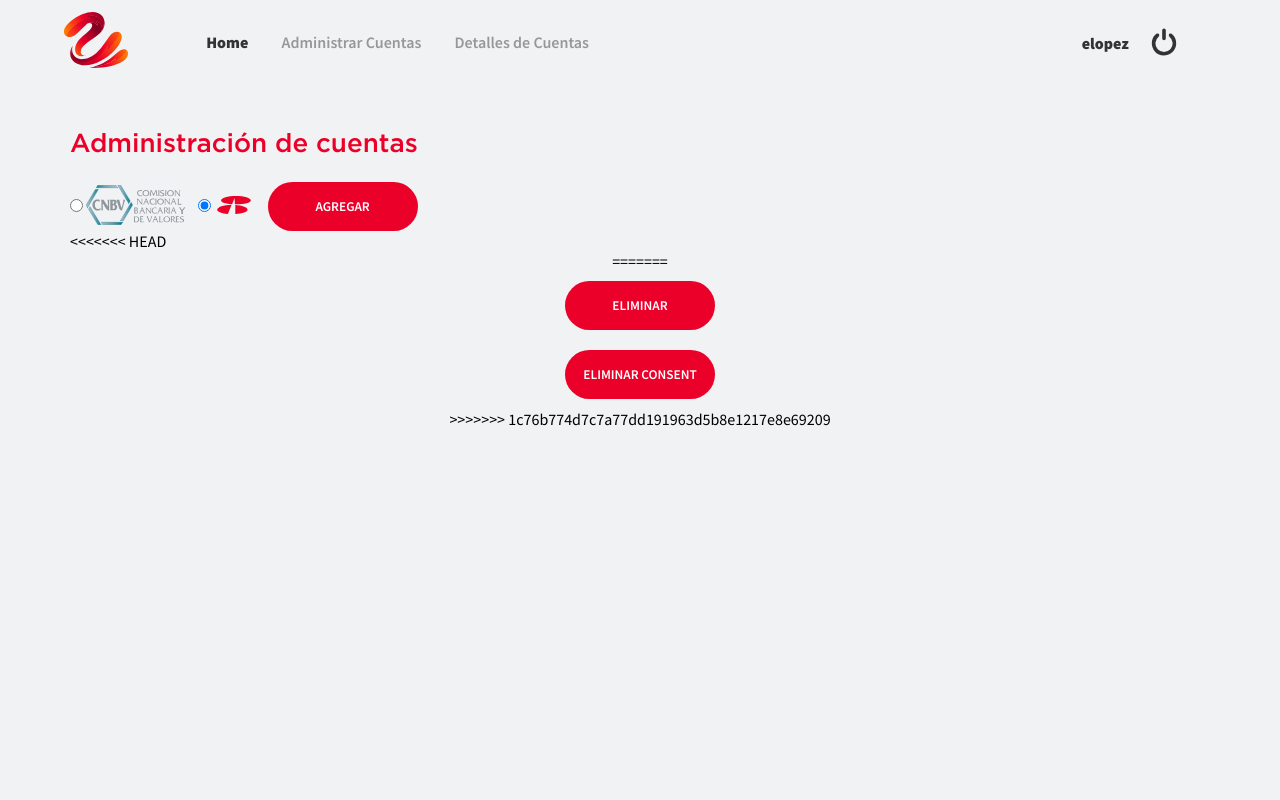
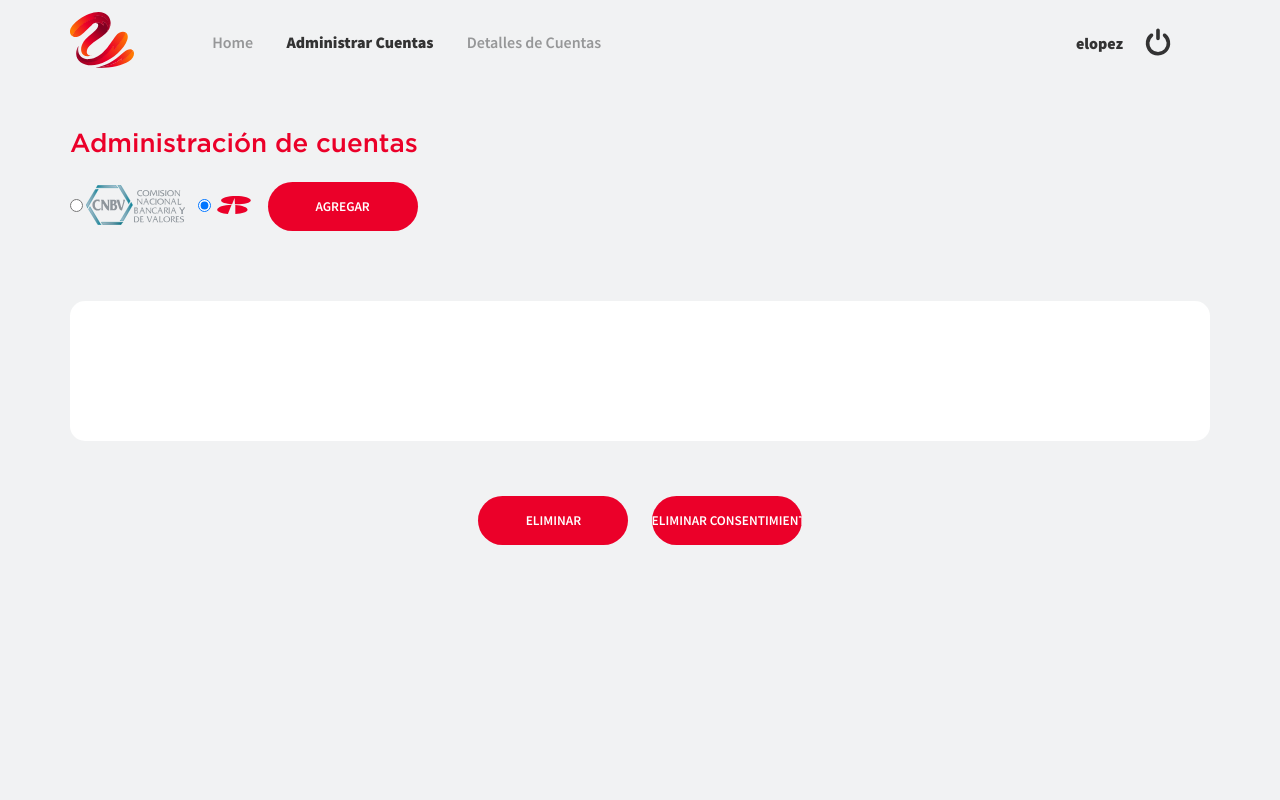
Before and after one commit to baloo420/DemoBanorte, a Django app: page /administro_ctas/ in a window 1280 px wide. Run offline with Django 3.2, Linux system fonts and the light colour scheme; data comes from the database, SQL or seed files in the repository; data that the repository does not hold is empty; some libraries are stand-ins or nearby versions; some web fonts are replaced.

Commit message:
Estilos menus

```diff
--- a/demobanorte/Apps/apicall/static/css/style.css
+++ b/demobanorte/Apps/apicall/static/css/style.css
@@ -33,9 +33,9 @@
 }
 
 .header-top {
-  padding-left: 5%;
+  /*padding-left: 5%;
   padding-right: 5%;
-  width: 100%;
+  width: 100%;*/
   background-color: transparent;
   margin-bottom: 25px;
 }
@@ -719,7 +719,6 @@
 
 
 /**********      Banorte     **********/
-@import url("https://fonts.googleapis.com/css?family=Roboto:300,400,500");
 @font-face{
   font-family:'Gotham Book';
   src:url("../fonts/Gotham-Book.eot?#iefix") format("embedded-opentype"),
@@ -804,6 +803,9 @@
   vertical-align:top;
   width:100%;
   display:block;
+  padding-bottom:125px;
+  margin-bottom:50px;
+  margin-top: 20px;
 }
 .tarjeta{
   background-color:#FFFFFF;
@@ -811,30 +813,68 @@
   margin:15px 1%;
   display:inline-block;
   vertical-align:top;
+/*  box-shadow: -5px 0px 20px 3px #DDDDDD;*/
+  border:1px solid #DDDDDD;
+  border-radius:4px;
+  padding:8px;
 }
+.tarjeta:hover{
+  box-shadow: -5px 0px 20px 3px #DDDDDD;
+}
+.tarjeta.active{
+  box-shadow: -5px 0px 20px 3px #DDDDDD;
+}
+
+
+
 .form_content{
   width:100%;
+  padding:20px 0px;
 }
 .hidden{
   display:none;
 }
+.menuElimina{
+
+}
+.menuElimina input{
+  display:inline-block;
+  margin:5px 10px;
+}
+
+.divMid{
+  display:inline-block;
+  width:48%;
+}
+.text-right{
+  text-align:right;
+}
+
+.menuServicio form{
+  display:block;
+  margin-bottom: 30px;
+}
+.menuServicio form select{
+  display: inline-block;
+  max-width: 350px;
+  width: 100%;
+  padding: 5px;
+  border: 1px solid #AAAAAA;
+}
+
 
 @media (min-width:576px){
   .content{
     max-width:540px;
   }
-  /*.menuServicio select{
-    display:inline-block;
-    max-width:350px;
-  }*/
 }
 @media (min-width:768px){
   .content{
     max-width:720px;
   }
-  /*.menuServicio form select{
+  .menuServicio form select{
     margin-right:20px;
-  }*/
+  }
 }
 @media (min-width:992px){
   .content{
--- a/demobanorte/Apps/apicall/templates/administroctas.html
+++ b/demobanorte/Apps/apicall/templates/administroctas.html
@@ -7,45 +7,33 @@
 <div class="menuServicio">
     <form method="POST" action="{% url 'adminbanco' %}" class="menuCuentas">
         {% csrf_token %}
-        <!-- <div> -->
             <div class="alt-account-title">
                 <label class="radio-label"><!-- CNBV -->
                     <input type="radio" checked="checked" name="Institucion" value="CNBV">
-                    <!-- <span class="checkmark"></span> -->
                     <img src="{% static 'img/logo_cnbv.svg' %}" alt="Logo Banco Banregio">
                 </label>
-                <!-- <div class="inst-icon">
-                    <img src="{% static 'img/logo_cnbv.svg' %}" alt="Logo Banco Banregio">
-                </div> -->
             </div>
             <div class="alt-account-title">
                 <label class="radio-label"><!-- Banorte -->
                     <input type="radio" checked="checked" name="Institucion" value="banorte">
-                    <!-- <span class="checkmark"></span> -->
                     <img src="{% static 'img/logo_banorte.svg' %}" alt="Logo Banco Banregio">
                 </label>
-                <!-- <div class="inst-icon">
-                    <img src="{% static 'img/logo_banorte.svg' %}" alt="Logo Banco Banregio">
-                </div> -->
             </div>
-        <!-- </div> -->
-        <!-- Usar Clase btn para los botones
-        <input class="btn"-->
         <input class="btn" type="submit" value="Agregar">
     </form>
 </div>
-<<<<<<< HEAD
-
-
 
 <form method="POST" action="{% url 'eliminocta' %}" class="form_content">
     {% csrf_token %}
 
-    <div class="tarjetas" id="eliminocta_div">
+    <div class="tarjetas accounts-transactions content-box" id="eliminocta_div">
         {% for entry in Saldos %}
         <div class="tarjeta">
-            <div>
+            <div class="divMid">
                 <input type="radio" name="numerocuenta" value={{ entry.cuenta_numero }} />
+            </div>
+            <div class="divMid text-right">
+                {{ entry.cuenta_currency }}
             </div>
             <div>
                 {{ entry.cuenta_nickname }}
@@ -53,31 +41,15 @@
             <div>
                 {{ entry.cuenta_institucion }}
             </div>
-            <div>
-                {{ entry.cuenta_currency }}
-            </div>
         </div>
         {% endfor %}
     </div>
 
-    <input class="btn" type="submit" value="Eliminar" id="eliminocta_btn">
-=======
-<form method="POST" action="{% url 'eliminocta' %}">
-  {% csrf_token %}
-  <p>
-    {% for entry in Saldos %}
-    <label>
-      <input type="radio" name="numerocuenta" value={{ entry.cuenta_numero }} />
-      {{ entry.cuenta_nickname }} -- {{ entry.cuenta_institucion }} -- {{ entry.cuenta_currency }}</label>
-    <br />
-    {% endfor %}
-  </p>
-  <input class="btn" type="submit" name='Elimino' value="Eliminar">
-  <input class="btn" type="submit" name='Consent' value="Eliminar Consent">
->>>>>>> 1c76b774d7c7a77dd191963d5b8e1217e8e69209
+    <div class="menuElimina">
+        <input class="btn" type="submit" name='Elimino' value="Eliminar" id="eliminocta_btn">
+        <input class="btn" type="submit" name='Consent' value="Eliminar Consentimiento" id="eliminoconsent_btn">
+    </div>
 </form>
-
-
 
 </div>
 {% endblock %}
--- a/demobanorte/Apps/apicall/templates/masterpage.html
+++ b/demobanorte/Apps/apicall/templates/masterpage.html
@@ -22,18 +22,20 @@
 <body>
 	<div class="main-container">
 		<div class="header-top">
+			<div class="content">
 				<div class="columns2A">
 					<a href="{% url 'logout' %}" class="logo"><span style="opacity:0!important;">Pagina inicio</span></a>
 					<div class="menu-container">
-					<a class="active" href="{% url 'home' %}">Home</a>
-					<a href="{% url 'agregobanco' %}">Administrar Cuentas</a>
-					<a href="{% url 'informacioncuenta' %}">Detalles de Cuentas</a>
+						<a class="main-menu" href="{% url 'home' %}">Home</a>
+						<a class="main-menu" href="{% url 'agregobanco' %}">Administrar Cuentas</a>
+						<a class="main-menu" href="{% url 'informacioncuenta' %}">Detalles de Cuentas</a>
 					</div>
 				</div>
 				<div class="columns2B">
 					<div class="menu-container">
 						<p class="home-username">{{ Cliente_id }}</p>
 						<a href="https://www.banorte.com/" class="log-out"></a>
+					</div>
 				</div>
 			</div>
 		</div>
```
Also changed, not shown: demobanorte/Apps/apicall/static/script.js (+33 -5 lines), 1 other file. Lines whose indentation alone changed are shown as unchanged.
